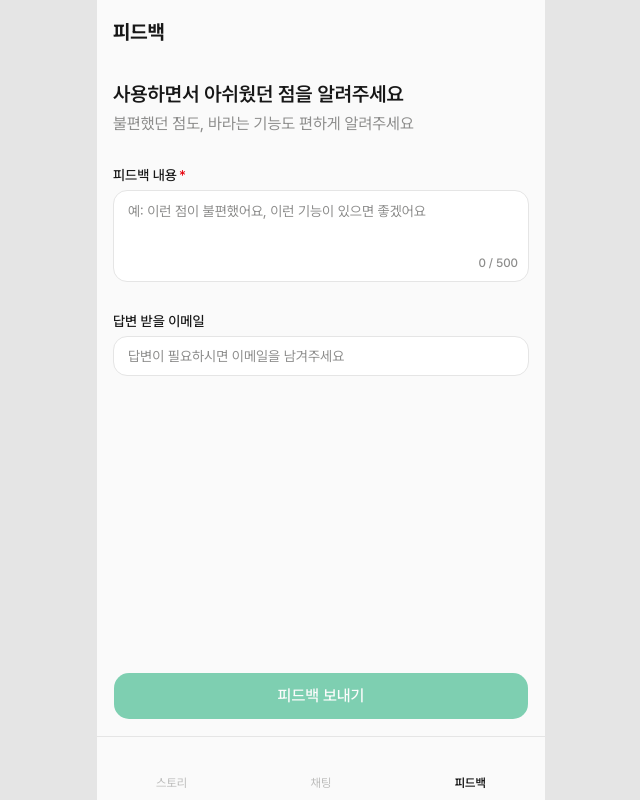
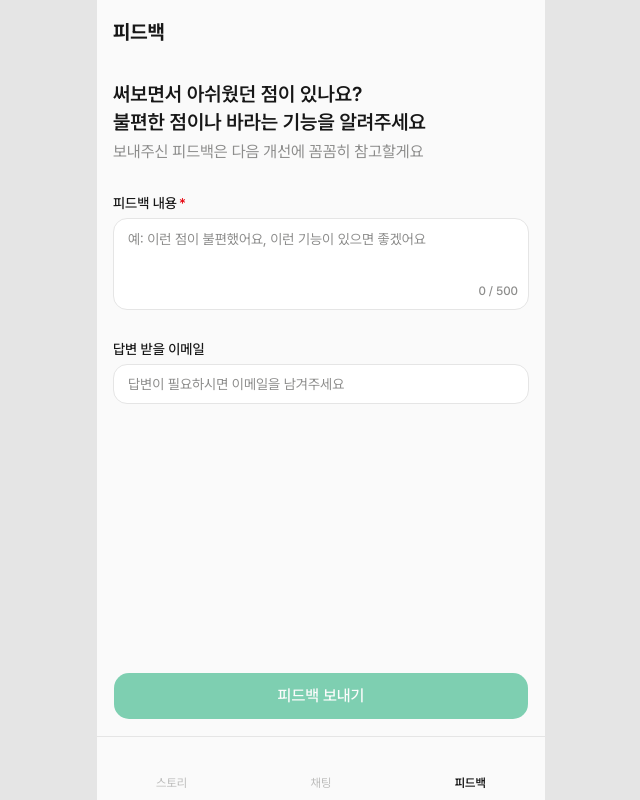
Before and after one commit to KIM-N-KANG/manyak-web, a Next.js app: page /feedback in a window 1280 px wide. Shown: the whole page, without its empty margins (319-959 px from the left). Built offline with nearby package versions, Linux system fonts and the light colour scheme; some icons are missing.

Commit message:
[KNK-198] Feat: 피드백 폼 안내 문구 수정

```diff
--- a/src/features/feedback/constants.ts
+++ b/src/features/feedback/constants.ts
@@ -3,8 +3,9 @@ export const FEEDBACK_BODY_MAX_LENGTH = 500;
 export const FEEDBACK_EMAIL_MAX_LENGTH = 320;
 
 export const FEEDBACK_TITLE_LINES = [
-  '사용하면서 아쉬웠던 점을 알려주세요',
+  '써보면서 아쉬웠던 점이 있나요?',
+  '불편한 점이나 바라는 기능을 알려주세요',
 ] as const;
 
 export const FEEDBACK_DESCRIPTION =
-  '불편했던 점도, 바라는 기능도 편하게 알려주세요';
+  '보내주신 피드백은 다음 개선에 꼼꼼히 참고할게요';
```
